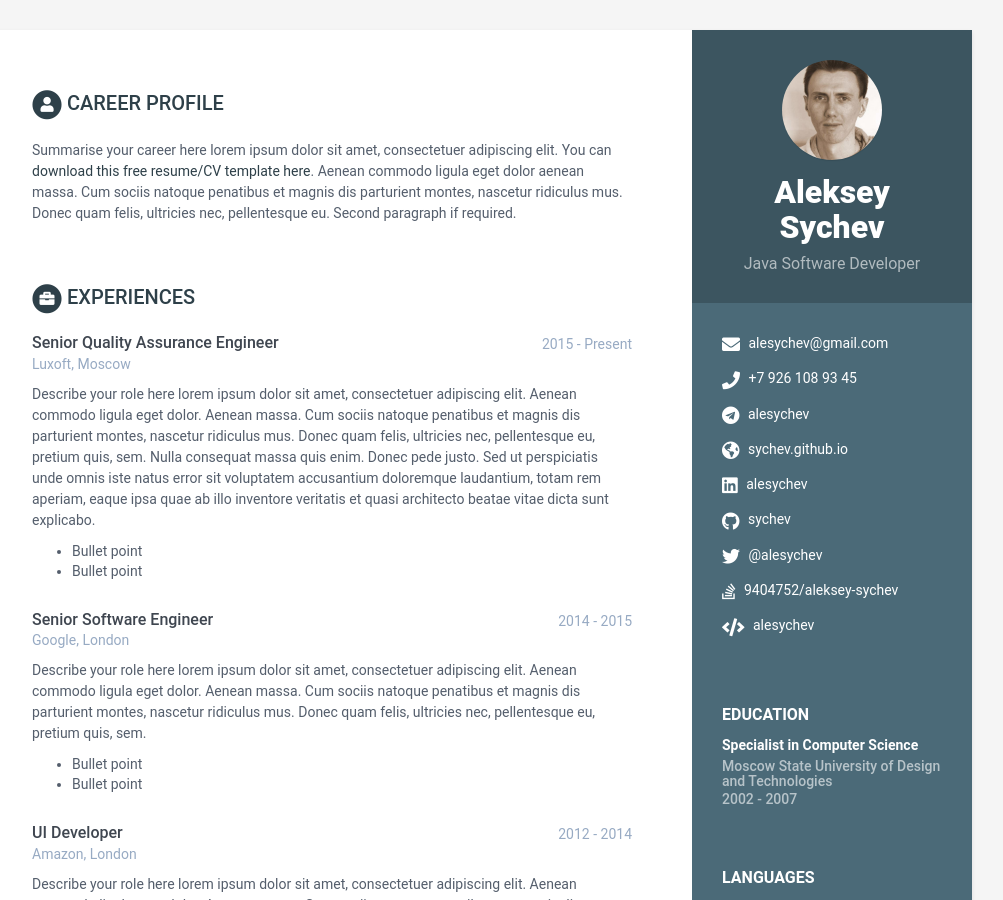
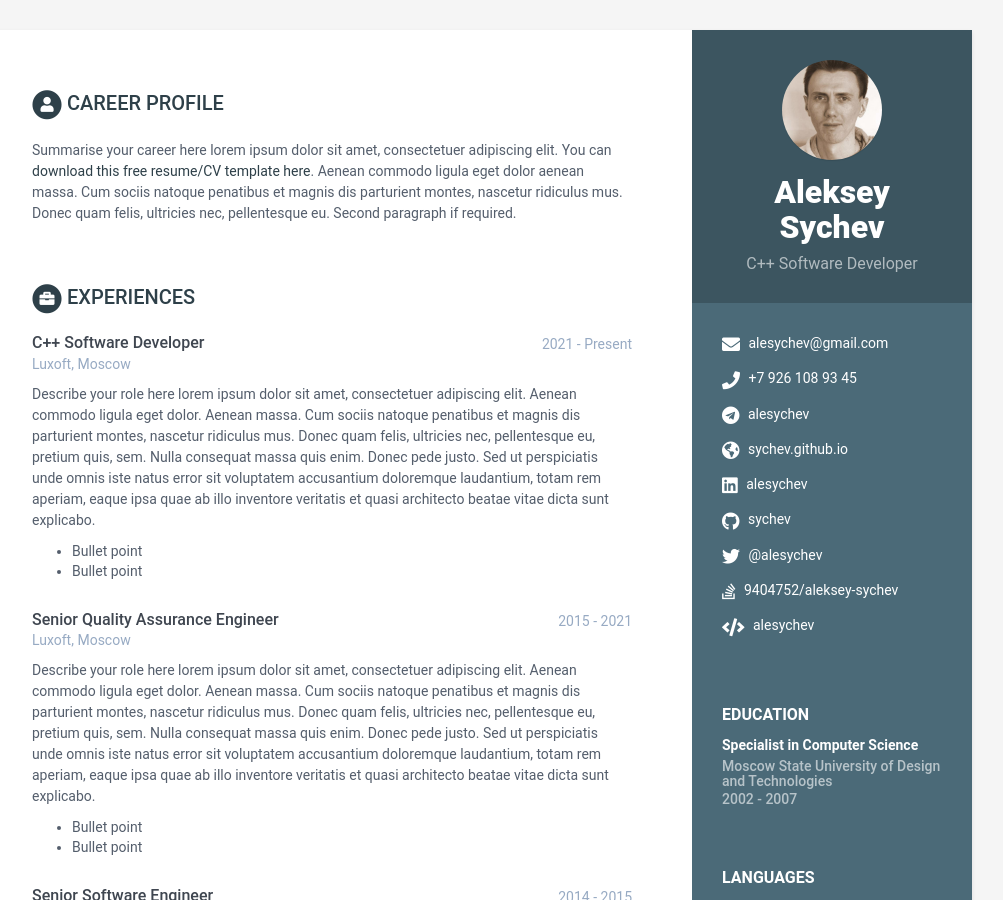
Before and after one commit to sychev/sychev.github.io, a Jekyll site: the page built from index.html, in a window 1280 px wide and 900 px high. Shown: the whole window, without its empty margins (168-1171 px from the left). Built offline with Jekyll 4.4.1, drawn with Linux system fonts in a browser that asks for light colours.

Commit message:
Change title and last working title.

```diff
--- a/_data/data.yml
+++ b/_data/data.yml
@@ -8,7 +8,7 @@ sidebar:
 
     # Profile information
     name: Aleksey Sychev
-    tagline: Java Software Developer
+    tagline: C++ Software Developer
     avatar: profile.png  #place a 100x100 picture inside /assets/images/ folder and provide the name of the file below
 
     # Sidebar links
@@ -76,8 +76,23 @@ education:
     #      - Bullet point
     #      - Bullet point
 experiences:
+    - role: C++ Software Developer
+      time: 2021 - Present
+      company: Luxoft, Moscow
+      details: |
+        Describe your role here lorem ipsum dolor sit amet, consectetuer
+        adipiscing elit. Aenean commodo ligula eget dolor. Aenean massa.
+        Cum sociis natoque penatibus et magnis dis parturient montes,
+        nascetur ridiculus mus. Donec quam felis, ultricies nec,
+        pellentesque eu, pretium quis, sem. Nulla consequat massa quis
+        enim. Donec pede justo. Sed ut perspiciatis unde omnis iste natus
+        error sit voluptatem accusantium doloremque laudantium, totam rem
+        aperiam, eaque ipsa quae ab illo inventore veritatis et quasi
+        architecto beatae vitae dicta sunt explicabo.
+          - Bullet point
+          - Bullet point
     - role: Senior Quality Assurance Engineer
-      time: 2015 - Present
+      time: 2015 - 2021
       company: Luxoft, Moscow
       details: |
         Describe your role here lorem ipsum dolor sit amet, consectetuer
```
